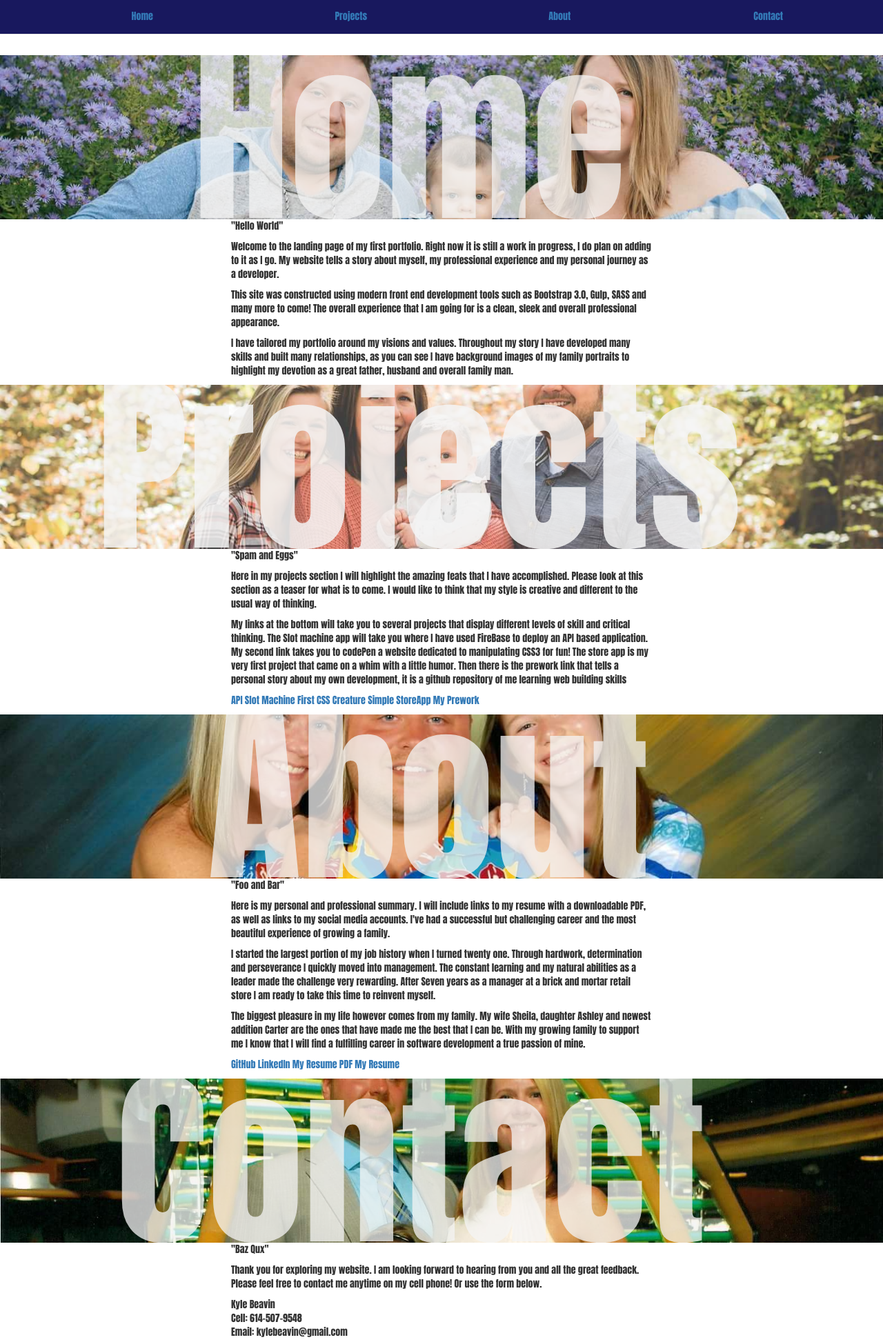
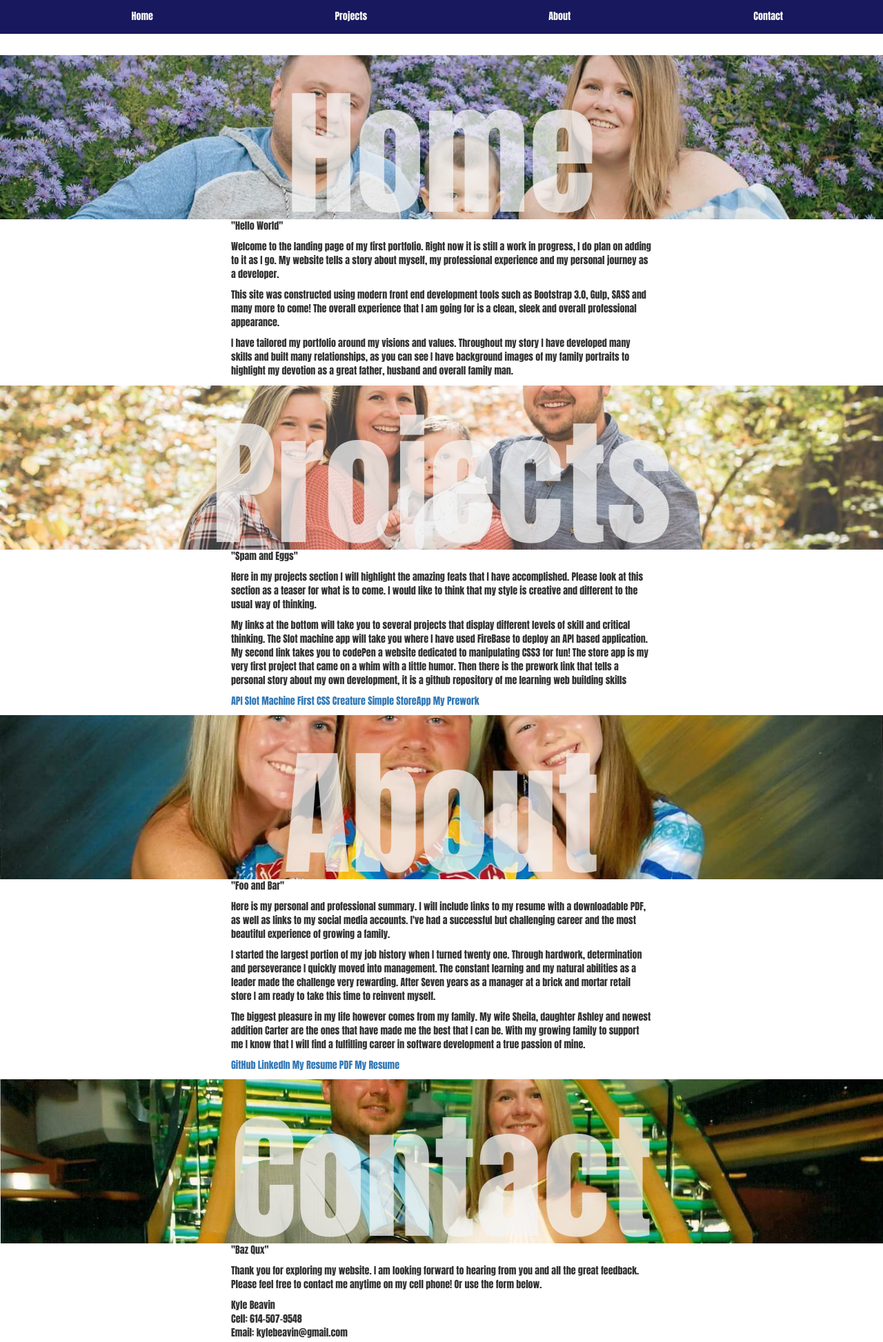
Before and after one commit to kylebeavin/Portfolio, a website with bundled scripts: page index.html in a window 1280 px wide. Shown: the top 1946 px of the page at 69% size. Built offline with nearby package versions, Linux system fonts and the light colour scheme; files whose address does not match are found by name.

Commit message:
fixed labels

```diff
--- a/index.html
+++ b/index.html
@@ -17,10 +17,14 @@
    <nav class="navbar navbar-default navbar-fixed-top">
         <div class="container-fluid">
             <ul>
-                <li><a class="navbarText" href="#Home">Home</a></li>
-                <li><a class="navbarText" href="#Projects">Projects</a></li>
-                <li><a class="navbarText" href="#About">About</a></li>
-                <li><a class="navbarText" href="#Contact">Contact</a></li>
+                <a class="navbarLI" href="#Home">Home</a>
+                <a class="navbarLI" href="#Projects">Projects</a>
+                <a class="navbarLI" href="#About">About</a>
+                <a class="navbarLI" href="#Contact">Contact</a>
+                <!-- <li class="navbarLI" href="#Home"><a class="navbarText" href="#Home">Home</a></li>
+                <li class="navbarLI" href="#Projects"><a class="navbarText" href="#Projects">Projects</a></li>
+                <li class="navbarLI" href="#About"><a class="navbarText" href="#About">About</a></li>
+                <li class="navbarLI" href="#Contact"><a class="navbarText" href="#Contact">Contact</a></li> -->
             </ul>
         </div>
     </nav>
@@ -42,6 +46,7 @@
                 <p>I have tailored my portfolio around my visions and values. Throughout my story I have developed many skills and built many relationships, as you can see I have background images of my family portraits to highlight my devotion as a great father, husband and overall family man.</p>
             </div>
             <div class="col-xs-3"></div>
+            <div class="col-lg-12 spacer"></div>
         </section>
         </header>
         <!-- PROJECT SECTION -->
@@ -152,7 +157,7 @@
             <div class="container-fluid">
                 <div class="col-xs-12">
                     <p class="footersection">
-                        <a class="navbarText" href="#">Back to top</a>
+                        <a class="footerText" href="#">Back to top</a>
                     </p>
                     <p>&copy; 2018 Kyle Beavin, Personal Template built during my first achievements at Eleven Fifty Academy &middot;
                     <p>This template is owned by &copy; Eleven Fifty Academy, but is free for you to use and make custom alterations!</p>
@@ -161,7 +166,6 @@
     </footer>
     <script src="node_modules/jquery/dist/jquery.min.js"></script>
     <script src="node_modules/bootstrap/dist/js/bootstrap.min.js"></script>
-    <!-- <script type="text/javascript" src="main.js"></script> -->
     <script type="text/javascript" src="gulpfile.js"></script>
 </body>
 </html>
--- a/scss/_about.scss
+++ b/scss/_about.scss
@@ -34,11 +34,33 @@
       }
   }
 
-  #aboutlabel {
-    color: whitesmoke;
-    font-family: Impact, Haettenschweiler, 'Arial Narrow Bold', sans-serif;
-    font-size: 20em;
-    opacity: 0.75;
-    position: absolute;
-    bottom: -0.285em;
-    left: 1.075em; }
+  @media only screen and (max-width: 768px) {
+    #aboutlabel {
+      color: whitesmoke;
+      font-family: Impact, Haettenschweiler, 'Arial Narrow Bold', sans-serif;
+      font-size: 11em;
+      opacity: 0.75;
+      position: relative;
+      /* bottom: -0.285em; */
+      /* left: 1em;  */
+      height: 100%;
+
+    }
+  }
+
+  @media only screen and (min-width: 768px) {
+    #aboutlabel {
+      color: whitesmoke;
+      font-family: Impact, Haettenschweiler, 'Arial Narrow Bold', sans-serif;
+      // font-size: 20em;
+      font-size: 200px;
+      opacity: 0.75;
+      position: relative;
+      height: 100%;
+      text-align: center;
+      // bottom: -0.285em;
+      // left: 1em;
+      // width: 50%;
+      // margin: auto auto;
+    }
+  }
--- a/scss/_body.scss
+++ b/scss/_body.scss
@@ -3,11 +3,6 @@ body {
 }
 p {
     font-family: Impact, Haettenschweiler, 'Arial Narrow Bold', sans-serif;
-}
-#spacer {
-    height: 5em;
-    width: 100%;
-    position: relative;
 }
 section {   padding-top: 40px;
 
--- a/scss/_contact.scss
+++ b/scss/_contact.scss
@@ -33,11 +33,46 @@
       background-size: cover;
     }
   }
+  // @media only screen and (max-width: 399px) {
+  //   #contactlabel {
+  //     color: whitesmoke;
+  //     font-family: Impact, Haettenschweiler, 'Arial Narrow Bold', sans-serif;
+  //     font-size: 8rem;
+  //     opacity: 0.75;
+  //     position: relative;
+  //     /* bottom: -0.285em; */
+  //     /* left: 1em;  */
+  //     height: 100%;
+
+  //   }
+  // }
+  @media only screen and (max-width: 768px) {
     #contactlabel {
       color: whitesmoke;
-    font-family: Impact, Haettenschweiler, 'Arial Narrow Bold', sans-serif;
-    font-size: 20em;
-    opacity: 0.75;
-    position: absolute;
-    bottom: -0.285em;
-    left: .6em; }
+      font-family: Impact, Haettenschweiler, 'Arial Narrow Bold', sans-serif;
+      font-size: 8em;
+      opacity: 0.75;
+      position: relative;
+      /* bottom: -0.285em; */
+      /* left: 1em;  */
+      height: 100%;
+
+    }
+  }
+
+  @media only screen and (min-width: 768px) {
+    #contactlabel {
+      color: whitesmoke;
+      font-family: Impact, Haettenschweiler, 'Arial Narrow Bold', sans-serif;
+      // font-size: 20em;
+      font-size: 200px;
+      opacity: 0.75;
+      position: relative;
+      height: 100%;
+      text-align: center;
+      // bottom: -0.285em;
+      // left: 1em;
+      // width: 50%;
+      // margin: auto auto;
+    }
+  }
--- a/scss/_footer.scss
+++ b/scss/_footer.scss
@@ -1,3 +1,9 @@
 .footersection {
     background-color: rgb(24, 24, 94);
 }
+.footerText {
+    color: whitesmoke;
+}
+.footerText:hover {
+    color: whitesmoke;
+}
--- a/scss/_header.scss
+++ b/scss/_header.scss
@@ -40,9 +40,11 @@
       font-family: Impact, Haettenschweiler, 'Arial Narrow Bold', sans-serif;
       font-size: 11em;
       opacity: 0.75;
-      position: absolute;
+      position: relative;
       /* bottom: -0.285em; */
       /* left: 1em;  */
+      height: 100%;
+
     }
   }
 
@@ -50,10 +52,15 @@
     #homelabel {
       color: whitesmoke;
       font-family: Impact, Haettenschweiler, 'Arial Narrow Bold', sans-serif;
-      font-size: 20em;
+      // font-size: 20em;
+      font-size: 200px;
       opacity: 0.75;
-      position: absolute;
-      bottom: -0.285em;
-      left: 1em;
+      position: relative;
+      height: 100%;
+      text-align: center;
+      // bottom: -0.285em;
+      // left: 1em;
+      // width: 50%;
+      margin: auto auto;
     }
   }
--- a/scss/_navbar.scss
+++ b/scss/_navbar.scss
@@ -1,24 +1,15 @@
 .navbar {
   background-color: rgb(24, 24, 94);
-
 }
-ul {
-  background-color: rgb(24, 24, 94);
-}
-nav {
-  background-color: rgb(24, 24, 94);
-}
-li {
+.navbarLI {
   float: left;
   width: 25%;
-  display: block;
   padding: 14px 16px;
   font-family: Impact, Haettenschweiler, 'Arial Narrow Bold', sans-serif;
   text-align: center;
+  color: whitesmoke;
 }
-li:hover {
+.navbarLI:hover {
   background-color: rgb(40,40,150);
+  color: whitesmoke;
 }
-#navback:hover {
-  background-color: rgb(40,40,150);
-}
--- a/scss/_portfolio.scss
+++ b/scss/_portfolio.scss
@@ -32,11 +32,33 @@
       background-size: cover;
       }
   }
+  @media only screen and (max-width: 768px) {
     #projectlabel {
       color: whitesmoke;
       font-family: Impact, Haettenschweiler, 'Arial Narrow Bold', sans-serif;
-      font-size: 20em;
-      opacity: 0.85;
-      position: absolute;
-      bottom: -0.285em;
-      left: .5em; }
+      font-size: 8em;
+      opacity: 0.75;
+      position: relative;
+      /* bottom: -0.285em; */
+      /* left: 1em;  */
+      height: 100%;
+
+    }
+  }
+
+  @media only screen and (min-width: 768px) {
+    #projectlabel {
+      color: whitesmoke;
+      font-family: Impact, Haettenschweiler, 'Arial Narrow Bold', sans-serif;
+      // font-size: 20em;
+      font-size: 200px;
+      opacity: 0.75;
+      position: relative;
+      height: 100%;
+      text-align: center;
+      // bottom: -0.285em;
+      // left: 1em;
+      // width: 50%;
+      margin: auto auto;
+    }
+  }
```
Also changed, not shown: css/main.css.
